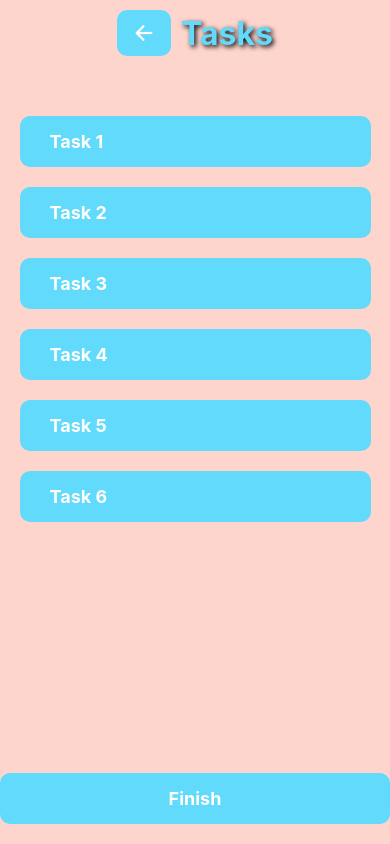
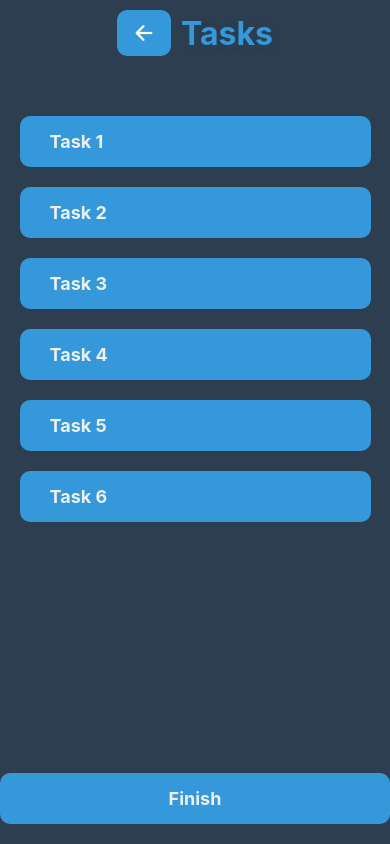
Before and after one commit to AngelinaOberkofler/Schnitzeljagd, a React Native app: screen /Tasks in a window 390 px wide. Built offline with nearby package versions, Linux system fonts and the light colour scheme.

Commit message:
change TaskScreen style

```diff
--- a/screens/tasksscreen/TasksScreenStyles.js
+++ b/screens/tasksscreen/TasksScreenStyles.js
@@ -5,7 +5,7 @@ const styles = StyleSheet.create({
     flex: 1,
     justifyContent: 'center',
     alignItems: 'center',
-    backgroundColor: '#FDD5CD',
+    backgroundColor: '#2C3E50', // Futuristic background color
   },
   titleContainer: {
     flexDirection: 'row',
@@ -16,15 +16,15 @@ const styles = StyleSheet.create({
     paddingHorizontal: 15,
     paddingVertical: 10,
     borderRadius: 10,
-    backgroundColor: '#61dafb',
+    backgroundColor: '#3498DB', // Futuristic button color
     marginRight: 10,
   },
   title: {
     fontSize: 32,
     fontWeight: 'bold',
-    color: '#61dafb',
+    color: '#3498DB', // Futuristic title color
     fontFamily: Platform.OS === 'android' ? 'sans-serif' : 'System',
-    textShadowColor: 'black',
+    textShadowColor: '#2C3E50', // Shadow color
     textShadowOffset: { width: 2, height: 2 },
     textShadowRadius: 5,
   },
@@ -34,7 +34,7 @@ const styles = StyleSheet.create({
     width: '100%'
   },
   taskButton: {
-    backgroundColor: '#61dafb',
+    backgroundColor: '#3498DB',
     paddingVertical: 15,
     paddingHorizontal: 30,
     borderRadius: 10,
@@ -43,13 +43,13 @@ const styles = StyleSheet.create({
     alignSelf: 'center',
   },
   taskButtonText: {
-    color: '#fff',
+    color: '#ECF0F1', // Futuristic text color
     fontSize: 18,
     fontWeight: 'bold',
     fontFamily: Platform.OS === 'android' ? 'sans-serif' : 'System',
   },
   finishButton: {
-    backgroundColor: '#61dafb',
+    backgroundColor: '#3498DB',
     paddingVertical: 15,
     paddingHorizontal: 30,
     borderRadius: 10,
@@ -57,7 +57,7 @@ const styles = StyleSheet.create({
     width: '100%',
   },
   finishButtonText: {
-    color: '#fff',
+    color: '#ECF0F1',
     fontSize: 18,
     fontWeight: 'bold',
     fontFamily: Platform.OS === 'android' ? 'sans-serif' : 'System',
@@ -70,7 +70,7 @@ const styles = StyleSheet.create({
     backgroundColor: 'rgba(0, 0, 0, 0.5)',
   },
   modalContent: {
-      backgroundColor: '#fff',
+    backgroundColor: '#3498DB',
     padding: 20,
     borderRadius: 10,
     alignItems: 'center',
@@ -80,21 +80,21 @@ const styles = StyleSheet.create({
     marginBottom: 20,
     textAlign: 'center',
     fontFamily: Platform.OS === 'android' ? 'sans-serif' : 'System',
+    color: '#ECF0F1',
   },
   modalButton: {
-      backgroundColor: '#61dafb',
+    backgroundColor: '#3498DB',
     paddingVertical: 15,
     paddingHorizontal: 30,
     borderRadius: 10,
     marginVertical: 10,
   },
   modalButtonText: {
-      color: '#fff',
+    color: '#ECF0F1',
     fontSize: 18,
     fontWeight: 'bold',
     fontFamily: Platform.OS === 'android' ? 'sans-serif' : 'System',
   },
 });
 
-
 export default styles;
```
Lines whose indentation alone changed are shown as unchanged.
